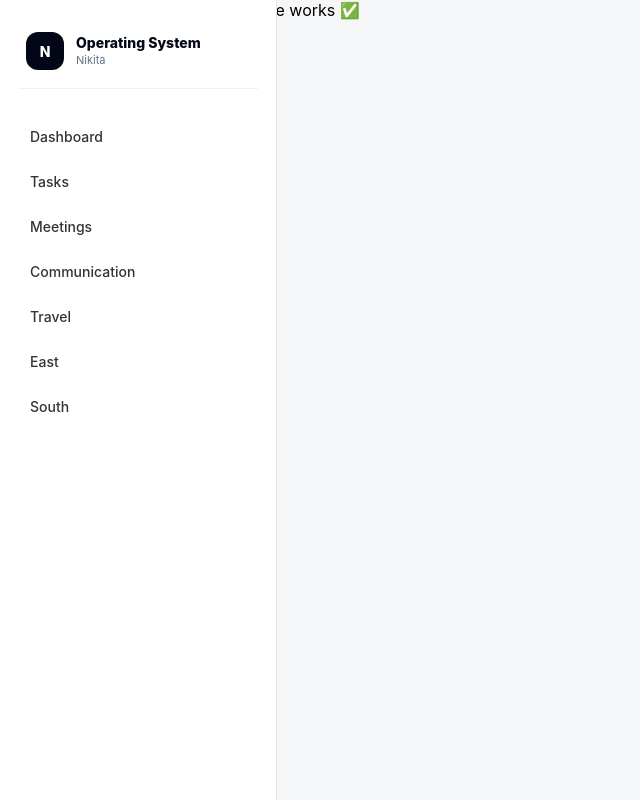
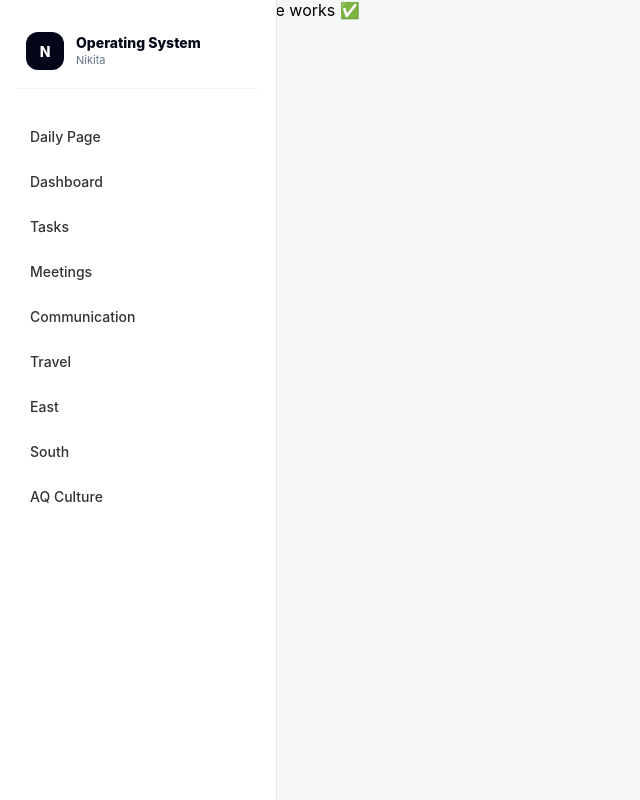
Before and after one commit to nikitaline-code/nl-operating-system, a Next.js app: page / in a window 1280 px wide. Shown: the whole page, without its empty margins (0-640 px from the left). Built offline with nearby package versions, Linux system fonts and the light colour scheme.

Commit message:
Update AppShell.js

```diff
--- a/components/AppShell.js
+++ b/components/AppShell.js
@@ -2,6 +2,7 @@ import Link from "next/link";
 import { useRouter } from "next/router";
 
 const navItems = [
+  { label: "Daily Page", href: "/daily" },
   { label: "Dashboard", href: "/dashboard" },
   { label: "Tasks", href: "/tasks" },
   { label: "Meetings", href: "/meetings" },
@@ -9,6 +10,7 @@ const navItems = [
   { label: "Travel", href: "/travel" },
   { label: "East", href: "/east" },
   { label: "South", href: "/south" },
+  { label: "AQ Culture", href: "/culture" },
 ];
 
 export default function AppShell({ children }) {
```
